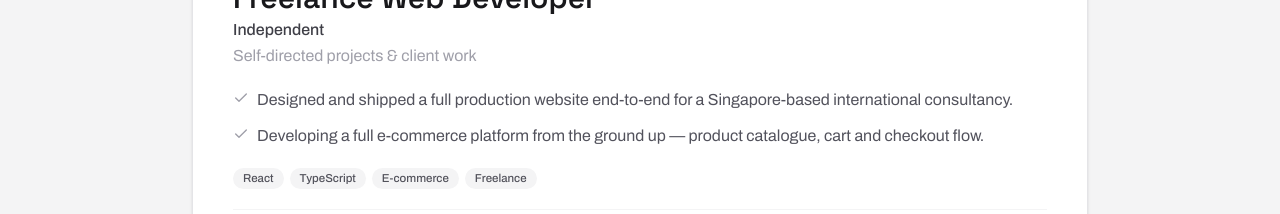
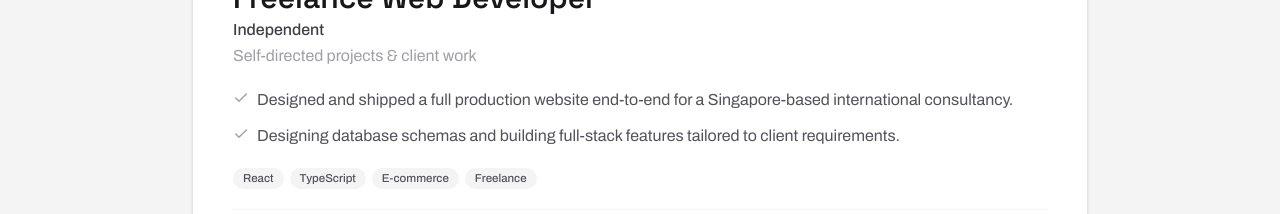
Before and after one commit to noonena/noonena.github.io, a React (Vite) app: page / in a window 1280 px wide. Shown: the part 2300-2514 px from the top of the page. Built offline with nearby package versions, Linux system fonts and the light colour scheme; the HTML template or start-up script is replaced by a standard one.

Commit message:
updated copy detail under work history

```diff
--- a/src/App.tsx
+++ b/src/App.tsx
@@ -62,7 +62,7 @@ const experiences: Experience[] = [
     subtitle: "Self-directed projects & client work",
     bullets: [
       "Designed and shipped a full production website end-to-end for a Singapore-based international consultancy.",
-      "Developing a full e-commerce platform from the ground up — product catalogue, cart and checkout flow.",
+      "Designing database schemas and building full-stack features tailored to client requirements.",
     ],
     tags: ["React", "TypeScript", "E-commerce", "Freelance"],
     active: true,
```
